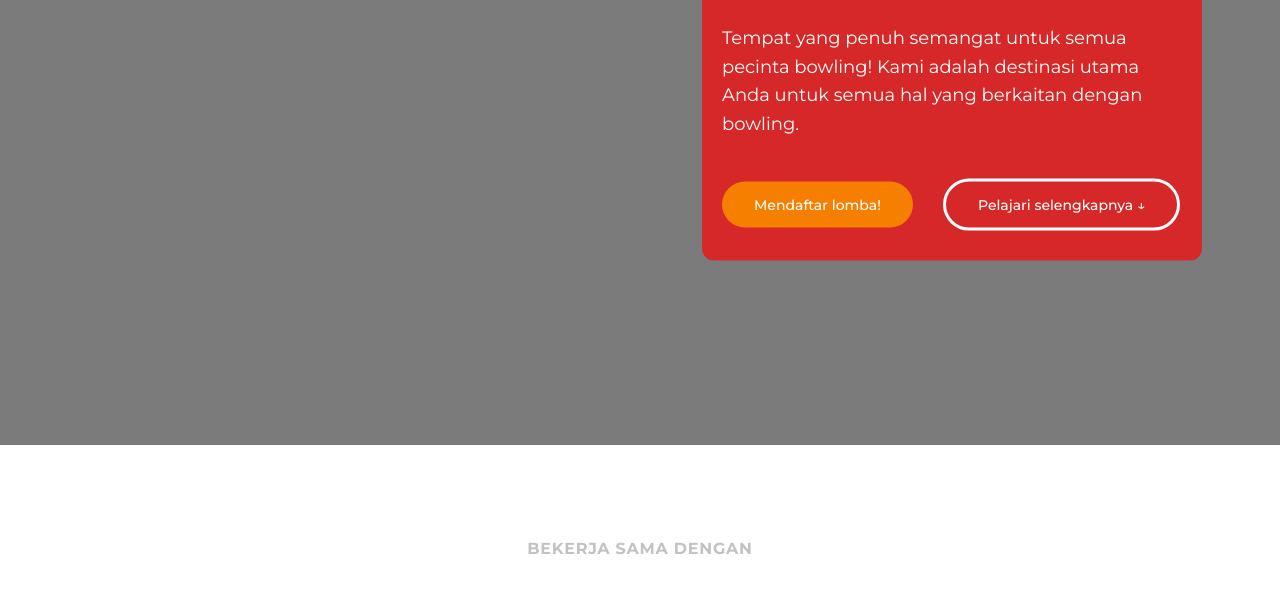
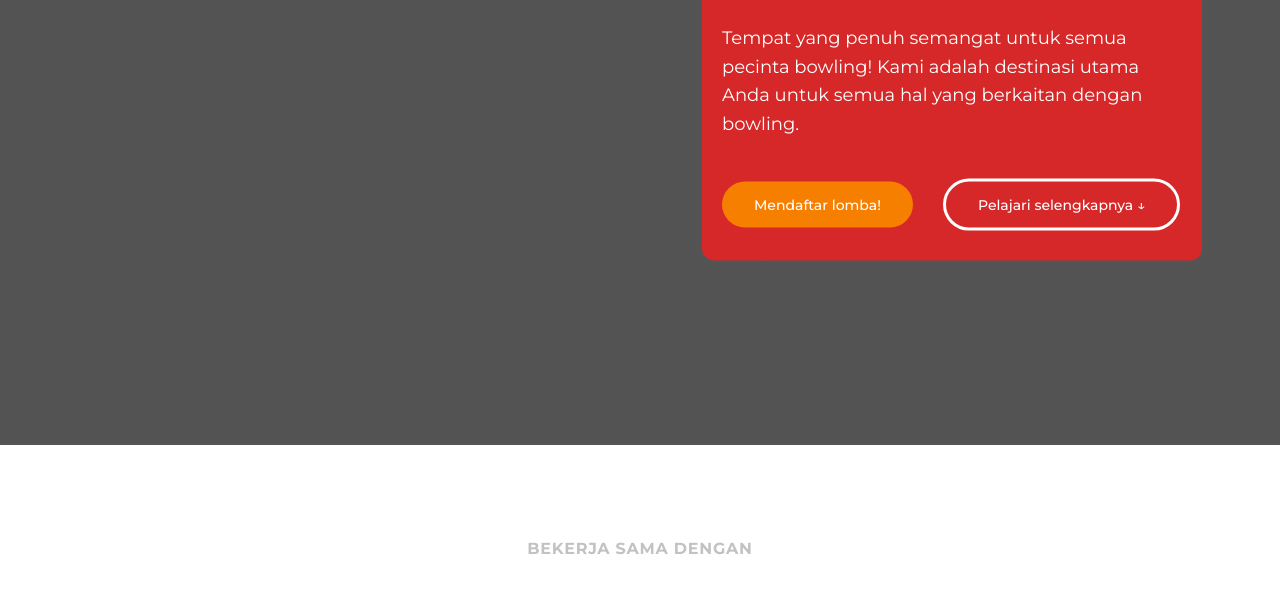
Before and after one commit to DelanoRmdhn/GeromichiBowling, a plain HTML site: page index.html in a window 1280 px wide. Shown: the part 355-950 px from the top of the page. Drawn offline with nearby package versions, Linux system fonts and the light colour scheme; the site is published under a folder, as on GitHub Pages, so addresses that start at the root find nothing.

```diff
--- a/style/general.css
+++ b/style/general.css
@@ -54,7 +54,7 @@ body {
 header {
   height: 100vh;
   background-image: linear-gradient(rgb(34, 34, 34, 0.6), rgb(34, 34, 34, 0.6)),
-    url(/img/backup.png);
+    url(../img/backup.png);
   background-size: cover;
   background-repeat: no-repeat;
   background-position: center;
```
